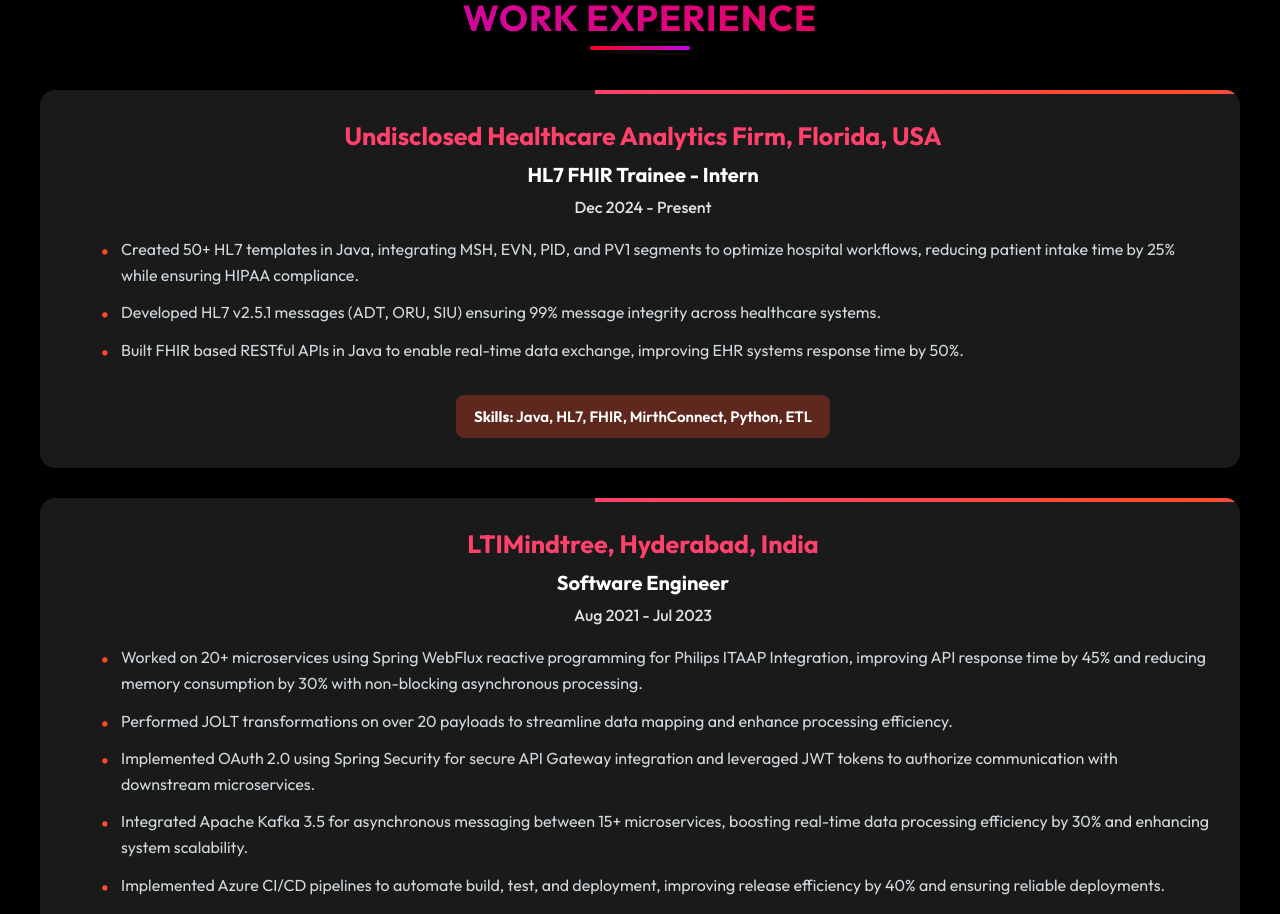
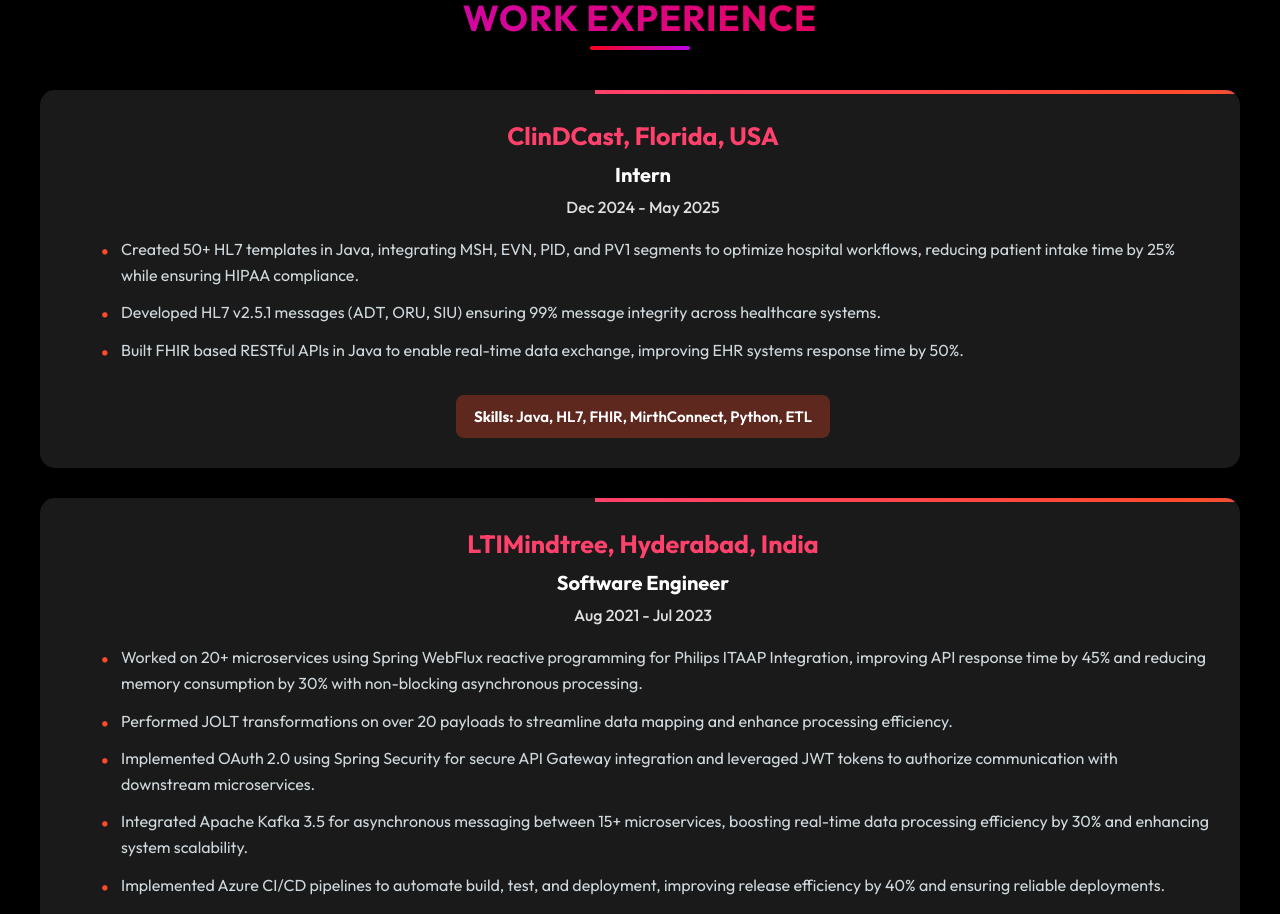
Before and after one commit to valusanikil/portfolio-nikil-valusa, a React (Create React App) app: page / in a window 1280 px wide. Shown: the part 2900-3814 px from the top of the page. Built offline with nearby package versions, Linux system fonts and the light colour scheme.

Commit message:
updated experience

```diff
--- a/src/Components/Experience/Experience.js
+++ b/src/Components/Experience/Experience.js
@@ -20,12 +20,10 @@
         <div className="experience-content">
           <div className="experience-item">
             <h6>
-              <b onClick={clinDCastLink}>
-                Undisclosed Healthcare Analytics Firm, Florida, USA
-              </b>
+              <b onClick={clinDCastLink}>ClinDCast, Florida, USA</b>
             </h6>
-            <h4>HL7 FHIR Trainee - Intern</h4>
-            <h5>Dec 2024 - Present</h5>
+            <h4>Intern</h4>
+            <h5>Dec 2024 - May 2025</h5>
             <ul>
               <li>
                 Created 50+ HL7 templates in Java, integrating MSH, EVN, PID,
```
